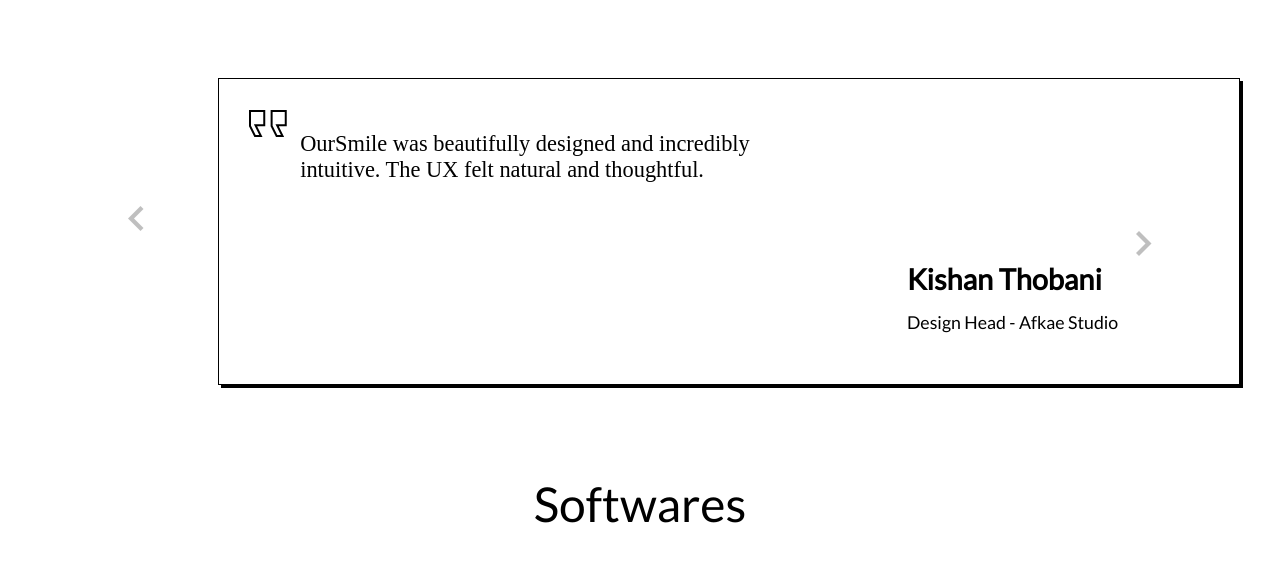
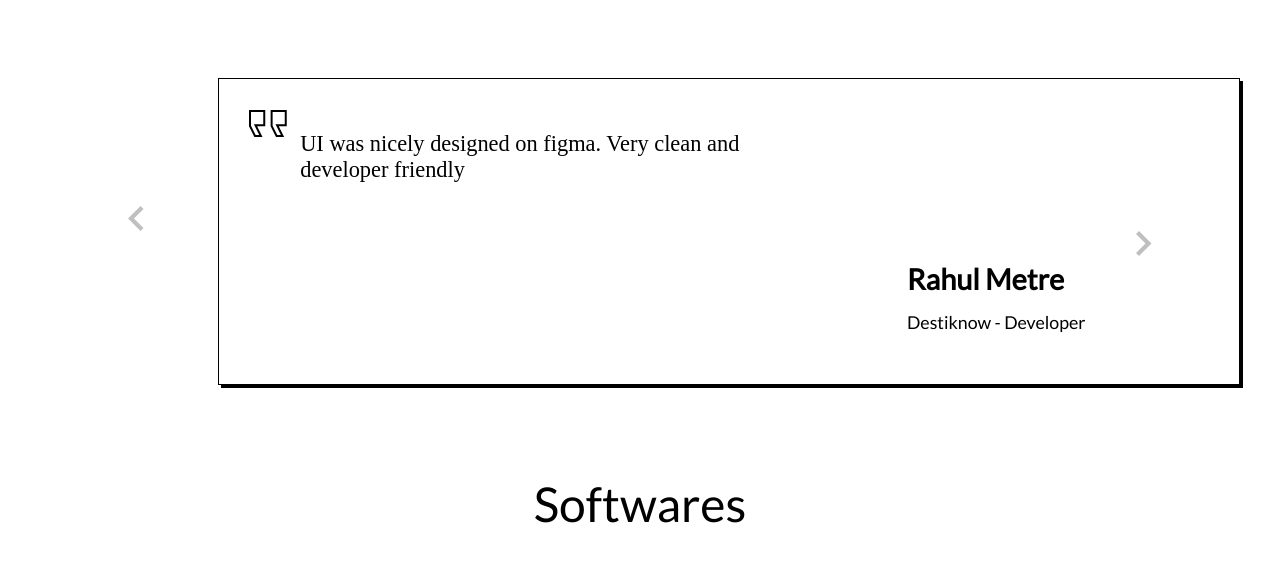
Before and after one commit to RahulMetre03/cm_gokani_final, a plain HTML site: page designs.html in a window 1280 px wide. Shown: the part 1782-2348 px from the top of the page. Drawn offline with Linux system fonts and the light colour scheme; files whose address does not match are found by name; a web font is replaced by a local one.

Commit message:
Testimony Update

```diff
--- a/designs.html
+++ b/designs.html
@@ -93,12 +93,12 @@
                 <img src="./assests/quote.png" alt="">
             </div>
             <div class="quote_text"  id="quoteText">
-               OurSmile was beautifully designed and incredibly intuitive. The UX felt natural and thoughtful.
+               UI was nicely designed on figma. Very clean and developer friendly
             </div>
             <div class="quote_credits">
-                <div class="quote_name"  id="quoteName">Kishan Thobani</div>
+                <div class="quote_name"  id="quoteName">Rahul Metre</div>
                 <div class="name_designation"  id="quoteRole">
-                    Design Head - Afkae Studio
+                    Destiknow - Developer
                 </div>
             </div>
         </div>
```
